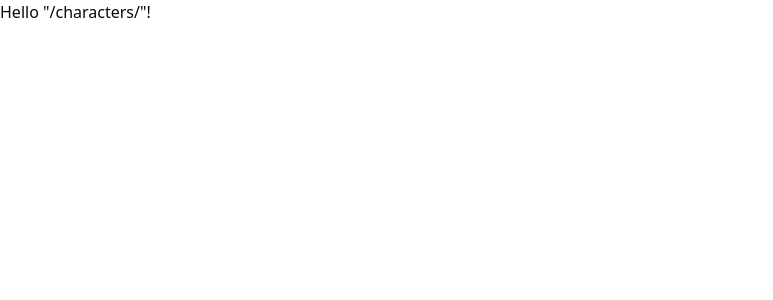
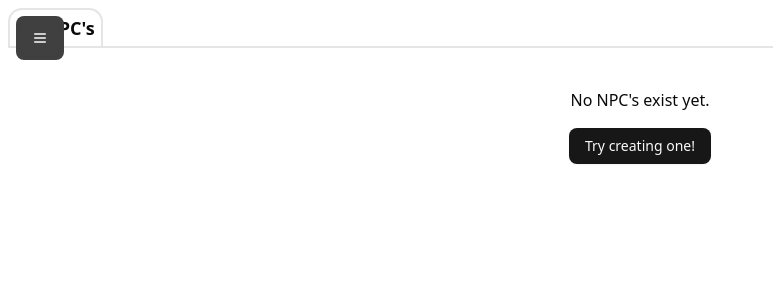
Before and after one commit to jrbarnhart/campaign-scaffolder, a React (Vite) app: page /characters in a window 1280 px wide. Shown: the top 300 px of the page, without its empty margins (0-773 px from the left). Built offline with nearby package versions, Linux system fonts and the light colour scheme.

Commit message:
Render NPCs and link to characters/create

```diff
--- a/src/routes/characters/index.tsx
+++ b/src/routes/characters/index.tsx
@@ -1,9 +1,82 @@
-import { createFileRoute } from '@tanstack/react-router'
+import MainMenu from "@/components/controls/MainMenu";
+import { Button } from "@/components/ui/button";
+import { DropdownMenuItem } from "@/components/ui/dropdown-menu";
+import type { NPC } from "@/lib/characterDefaults";
+import { createFileRoute, Link } from "@tanstack/react-router";
+import { useState } from "react";
 
-export const Route = createFileRoute('/characters/')({
+export const Route = createFileRoute("/characters/")({
   component: RouteComponent,
-})
+});
 
 function RouteComponent() {
-  return <div>Hello "/characters/"!</div>
+  // TODO: Replace with local storage hook
+  const [npcs, setNpcs] = useState<NPC[]>([]);
+
+  return (
+    <div className="relative h-svh overflow-hidden">
+      <section className="overflow-auto p-2">
+        {/* Tabs for different groups of NPC's*/}
+        <div className="border-b-2">
+          <h1 className="w-fit rounded-tl-xl rounded-tr-xl border-2 border-b-0 px-1.5 py-1 text-lg font-semibold">
+            All NPC's
+          </h1>
+        </div>
+        {/* List that renders NPC's */}
+        <ul className="grid gap-3">
+          {npcs.length > 0 ? (
+            npcs.map((npc, index) => (
+              <li key={`npc-#${index.toString()}`} className="bg-pink-300">
+                {/* Name */}
+                <p>Name: {npc.name}</p>
+                {/* Race */}
+                <p>Race: {npc.race}</p>
+                {/* Sex */}
+                <p>Sex: {npc.sex}</p>
+                {/* Pronouns */}
+                <p>
+                  Pronouns:{" "}
+                  {`${npc.pronouns[0][0].toUpperCase() + npc.pronouns[0].slice(1)}/${npc.pronouns[1][0].toUpperCase() + npc.pronouns[1].slice(1)} `}
+                </p>
+                {/* Abilities */}
+                <div>
+                  {npc.abilities.map((ability, index) => (
+                    <p key={`${ability.name}-${index.toString()}`}>
+                      {ability.name}: {ability.value}
+                    </p>
+                  ))}
+                </div>
+                {/* Alignment */}
+                <p>Alignment: {npc.alignment}</p>
+                {/* Personality Traits */}
+                <div>
+                  {npc.personality.map((trait, index) => (
+                    <p key={`trait-${index.toString()}`}>{trait}</p>
+                  ))}
+                </div>
+                {/* Quirk */}
+                <p>Quirk: {npc.quirk}</p>
+              </li>
+            ))
+          ) : (
+            <div className="flex flex-col items-center space-y-4 pt-10">
+              <p>No NPC's exist yet.</p>
+              <Button asChild>
+                <Link to="/characters/create" className="text-accent">
+                  Try creating one!
+                </Link>
+              </Button>
+            </div>
+          )}
+        </ul>
+      </section>
+      <div className="absolute bottom-4 left-4 md:top-4">
+        <MainMenu>
+          <DropdownMenuItem>
+            <Link to="/characters/create">Create a Character</Link>
+          </DropdownMenuItem>
+        </MainMenu>
+      </div>
+    </div>
+  );
 }
```
